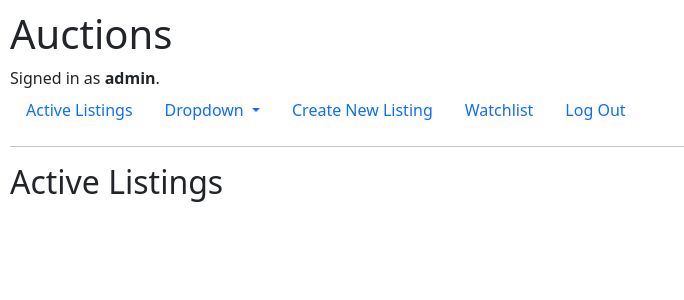
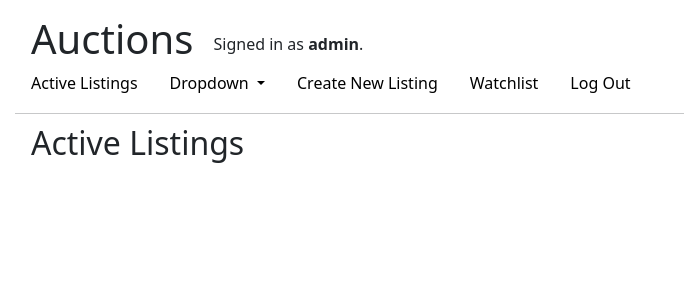
Before and after one commit to xiaoxiyao1025/commerce, a Django app: page / in a window 1280 px wide. Shown: the top 300 px of the page, without its empty margins (0-684 px from the left). Run offline with Django 3.2, Linux system fonts and the light colour scheme; a user stored in the database is signed in; data comes from the database, SQL or seed files in the repository; some libraries are stand-ins or nearby versions.

Commit message:
about to make big changes in style

```diff
--- a/auctions/static/auctions/styles.css
+++ b/auctions/static/auctions/styles.css
@@ -1,3 +1,61 @@
 body {
-    padding: 10px;
+    padding: 15px;
 }
+
+body > div#content {
+    padding-left: 1rem;
+}
+
+body > hr {
+    margin-top: 10px;
+    margin-bottom: 10px;
+}
+
+body > ul > li > a.nav-link {
+    color: black;
+}
+
+body > ul > li > a.nav-link:hover {
+    color:black;
+    background-color: #E0E0E0;
+}
+
+#header {
+
+    padding-left: 1rem;
+    padding-right: 1rem;
+}
+
+#header > div {
+    height:44px;
+    line-height: 55px;
+    display: inline-block;
+    padding-left: 1rem;
+    padding-right: 1rem;
+    vertical-align:middle;
+}
+
+#header > h1 {
+    vertical-align: middle;
+    display: inline;
+}
+
+#content > ul a {
+    color: black;
+    text-decoration: none;
+}
+
+
+#content > ul > div {
+    padding-left: 10px;
+}
+
+#content > ul > div:hover {
+    color: blue;
+    background-color: #E0E0E0;
+}
+
+img {
+    max-width: 300px;
+    max-height: auto;
+}
--- a/auctions/templates/auctions/index.html
+++ b/auctions/templates/auctions/index.html
@@ -7,6 +7,7 @@
     {% endif %}
     <ul>
         {% for listing_set in listings %}
+            <div>
                 <a href="{% url 'listing' id=listing_set.listing.id %}">
                     <h4>
                         {{ listing_set.listing.title }}
@@ -21,6 +22,8 @@
                         current price: ${{ listing_set.highest_bid }}
                     </div>
                 </a>
+            </div>
+            <hr>
         {% endfor %}
     </ul>
 {% endblock %}
--- a/auctions/templates/auctions/layout.html
+++ b/auctions/templates/auctions/layout.html
@@ -4,19 +4,23 @@
 <html lang="en">
     <head>
         <title>{% block title %}Auctions{% endblock %}</title>
+        <link href="{% static 'auctions/styles.css' %}" rel="stylesheet">
         <link rel="stylesheet" href="https://stackpath.bootstrapcdn.com/bootstrap/4.4.1/css/bootstrap.min.css" integrity="sha384-Vkoo8x4CGsO3+Hhxv8T/Q5PaXtkKtu6ug5TOeNV6gBiFeWPGFN9MuhOf23Q9Ifjh" crossorigin="anonymous">
         <link href="https://cdn.jsdelivr.net/npm/bootstrap@5.0.2/dist/css/bootstrap.min.css" rel="stylesheet" integrity="sha384-EVSTQN3/azprG1Anm3QDgpJLIm9Nao0Yz1ztcQTwFspd3yD65VohhpuuCOmLASjC" crossorigin="anonymous">
         <script src="https://cdn.jsdelivr.net/npm/bootstrap@5.0.2/dist/js/bootstrap.bundle.min.js" integrity="sha384-MrcW6ZMFYlzcLA8Nl+NtUVF0sA7MsXsP1UyJoMp4YLEuNSfAP+JcXn/tWtIaxVXM" crossorigin="anonymous"></script>
-        <link href="{% static 'auctions/styles.css' %}" rel="stylesheet">
+
     </head>
     <body>
+        <div id="header">
             <h1>Auctions</h1>
-        <div>
+
+            <div id="signin-info">
                 {% if user.is_authenticated %}
                     Signed in as <strong>{{ user.username }}</strong>.
                 {% else %}
                     Not signed in.
                 {% endif %}
+            </div>
         </div>
         <ul class="nav">
             <li class="nav-item">
@@ -56,8 +60,12 @@
                 </li>
             {% endif %}
         </ul>
+
         <hr>
+
+        <div id="content">
             {% block body %}
             {% endblock %}
+        </div>
     </body>
 </html>
--- a/auctions/views.py
+++ b/auctions/views.py
@@ -103,7 +103,6 @@ def register(request):
 def create(request):
     if request.method == "GET":
         categories = Category.objects.all().values("name")
-        print(categories)
         return render(request, "auctions/create.html", {
             "form": ListingForm()
         })
@@ -257,22 +256,18 @@ def bid(request):
     form = BidForm(request.POST)
     if form.is_valid():
         listing_id = form.cleaned_data["listing_id"]
-        print("valid")
         if AuctionListing.objects.filter(id = listing_id).exists():
             # listing exist
-            print("exist")
             listing = AuctionListing.objects.get(id = listing_id)
             price = form.cleaned_data["price"]
 
             # check if listing is active and price is valid for the bid
             if listing.active and listing.is_valid_price(price):
-                print("active and valid price")
                 # add bid
                 bid = Bid(bid_maker=request.user, listing=listing, price=price)
                 bid.save()
 
         return HttpResponseRedirect(reverse("listing", kwargs={"id": listing_id}))
-    # print(form.errors)
     # error page here
     # form invalid
     return HttpResponseRedirect(reverse("index"))
```
Lines whose indentation alone changed are shown as unchanged.
